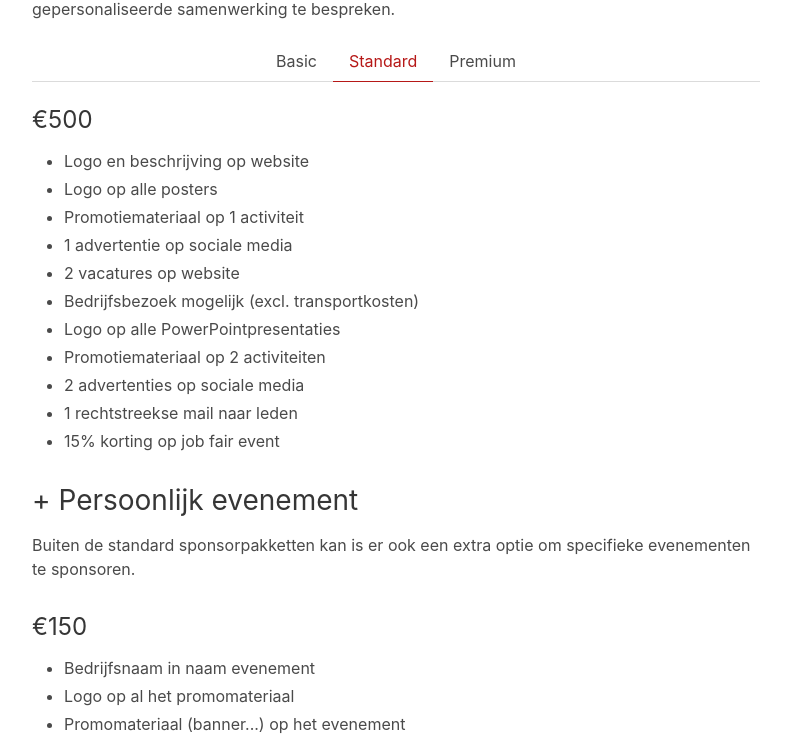
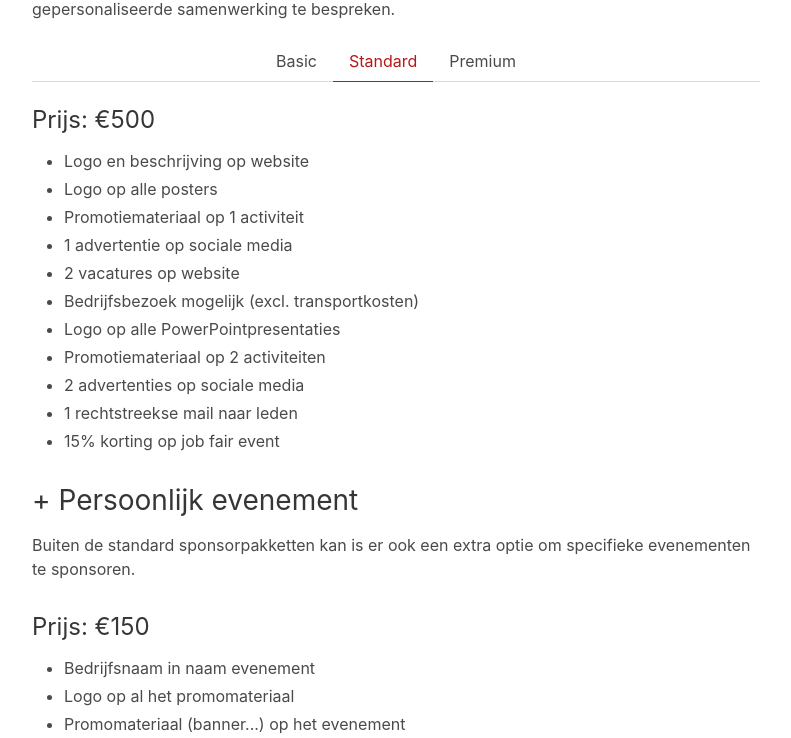
Before and after one commit to CenEkaGent/ceneka.ugent.be, a PHP site: page /companies in a window 1280 px wide. Shown: the part 637-1375 px from the top of the page, without its empty margins (244-1035 px from the left). Run offline with PHP 8.4, Linux system fonts and the light colour scheme.

Commit message:
Add price

```diff
--- a/views/companies.php
+++ b/views/companies.php
@@ -28,7 +28,7 @@
                 </ul>
             </div>
             <div id="price-class-0" class="is-hidden">
-                <h3>&euro;250</h3>
+                <h3>Prijs: &euro;250</h3>
                 <ul>
                     <li>Logo en beschrijving op website</li>
                     <li>Logo op alle posters</li>
@@ -39,7 +39,7 @@
                 </ul>
             </div>
             <div id="price-class-1" class="is-hidden">
-                <h3>&euro;500</h3>
+                <h3>Prijs: &euro;500</h3>
                 <ul>
                     <li>Logo en beschrijving op website</li>
                     <li>Logo op alle posters</li>
@@ -55,7 +55,7 @@
                 </ul>
             </div>
             <div id="price-class-2" class="is-hidden">
-                <h3>&euro;700</h3>
+                <h3>Prijs: &euro;700</h3>
                 <ul>
                     <li>Logo en beschrijving op website</li>
                     <li>Logo op alle posters</li>
@@ -79,7 +79,7 @@
             <h2>+ Persoonlijk evenement</h2>
             <p>
                 Buiten de standard sponsorpakketten kan is er ook een extra optie om specifieke evenementen te sponsoren.
-                <h3>&euro;150</h3>
+                <h3>Prijs: &euro;150</h3>
                 <ul>
                     <li>Bedrijfsnaam in naam evenement</li>
                     <li>Logo op al het promomateriaal</li>
```
